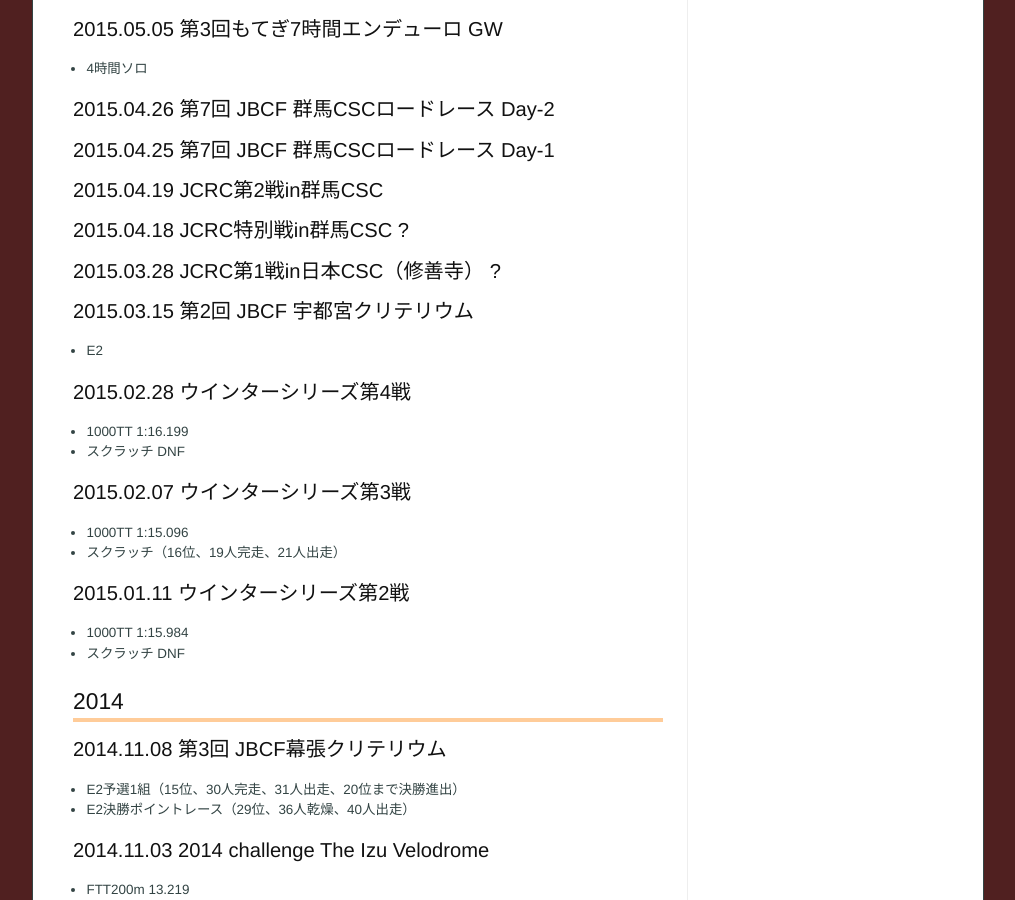
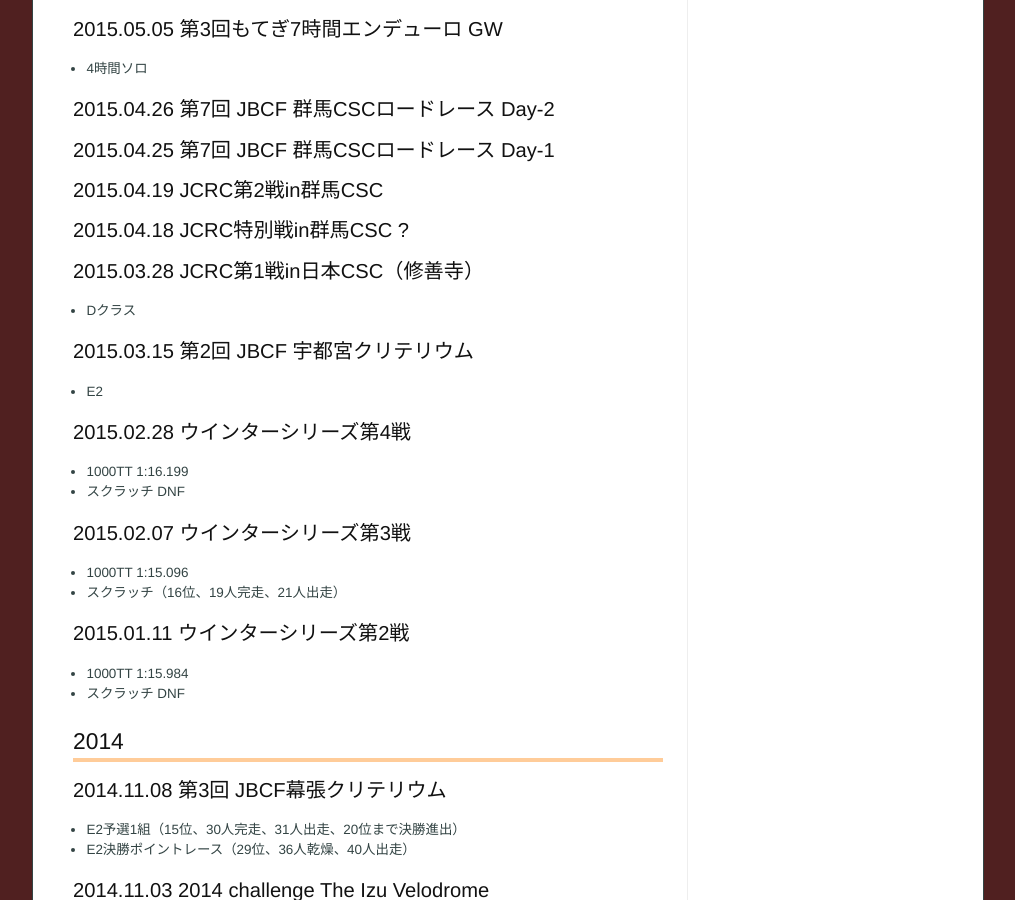
Before and after one commit to marucc/marucc.github.io, a Jekyll site: the page built from sports/results_bike.md, in a window 1280 px wide and 900 px high, scrolled down 838 px. Shown: the whole window, without its empty margins (133-1148 px from the left). Built offline with Jekyll 4.4.1, drawn with Linux system fonts in a browser that asks for light colours.

Commit message:
Published with https://stackedit.io/

```diff
--- a/sports/results_bike.md
+++ b/sports/results_bike.md
@@ -50,7 +50,8 @@ markdown: kramdown
 
 ### 2015.04.18 JCRC特別戦in群馬CSC ?
 
-### 2015.03.28 JCRC第1戦in日本CSC（修善寺） ?
+### 2015.03.28 JCRC第1戦in日本CSC（修善寺）
+ - Dクラス
 
 ### 2015.03.15 第2回 JBCF 宇都宮クリテリウム
  - E2
```
